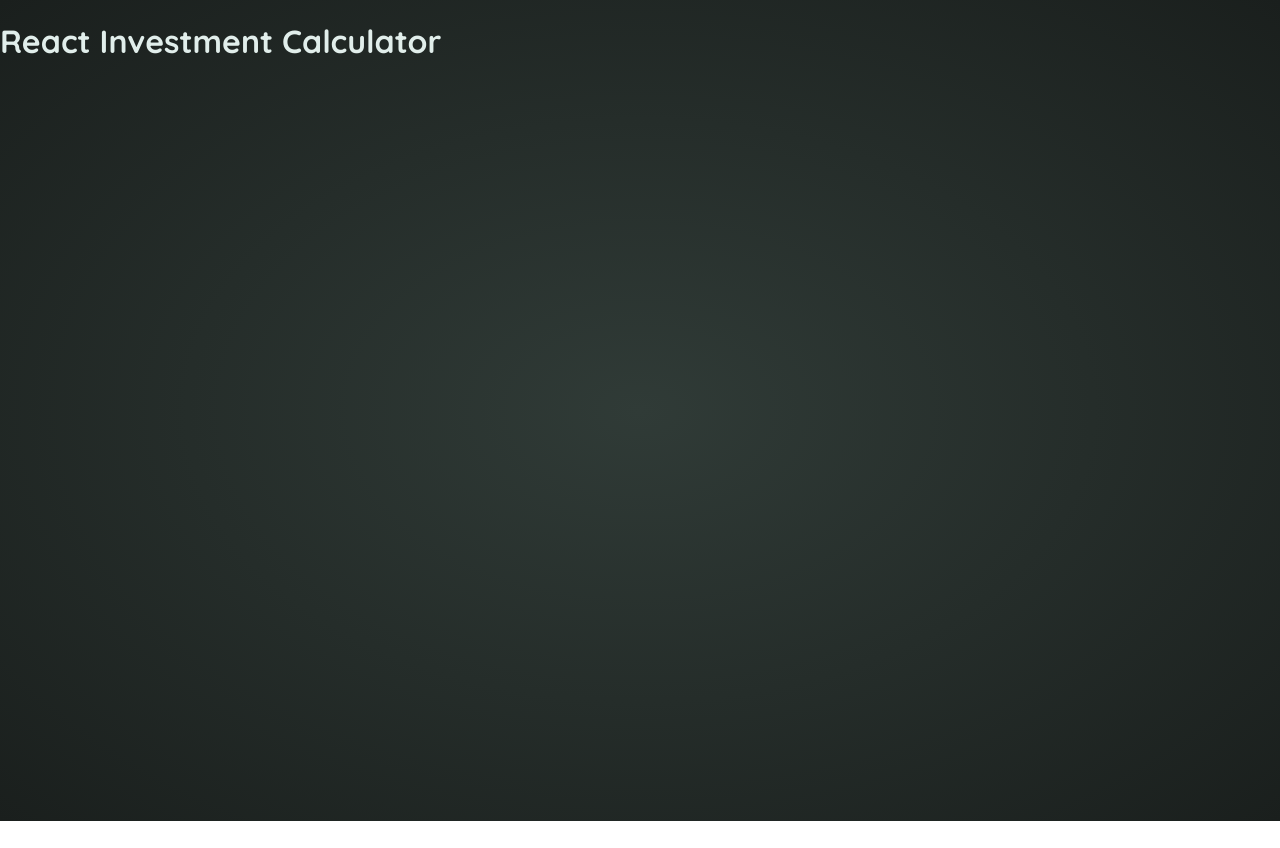
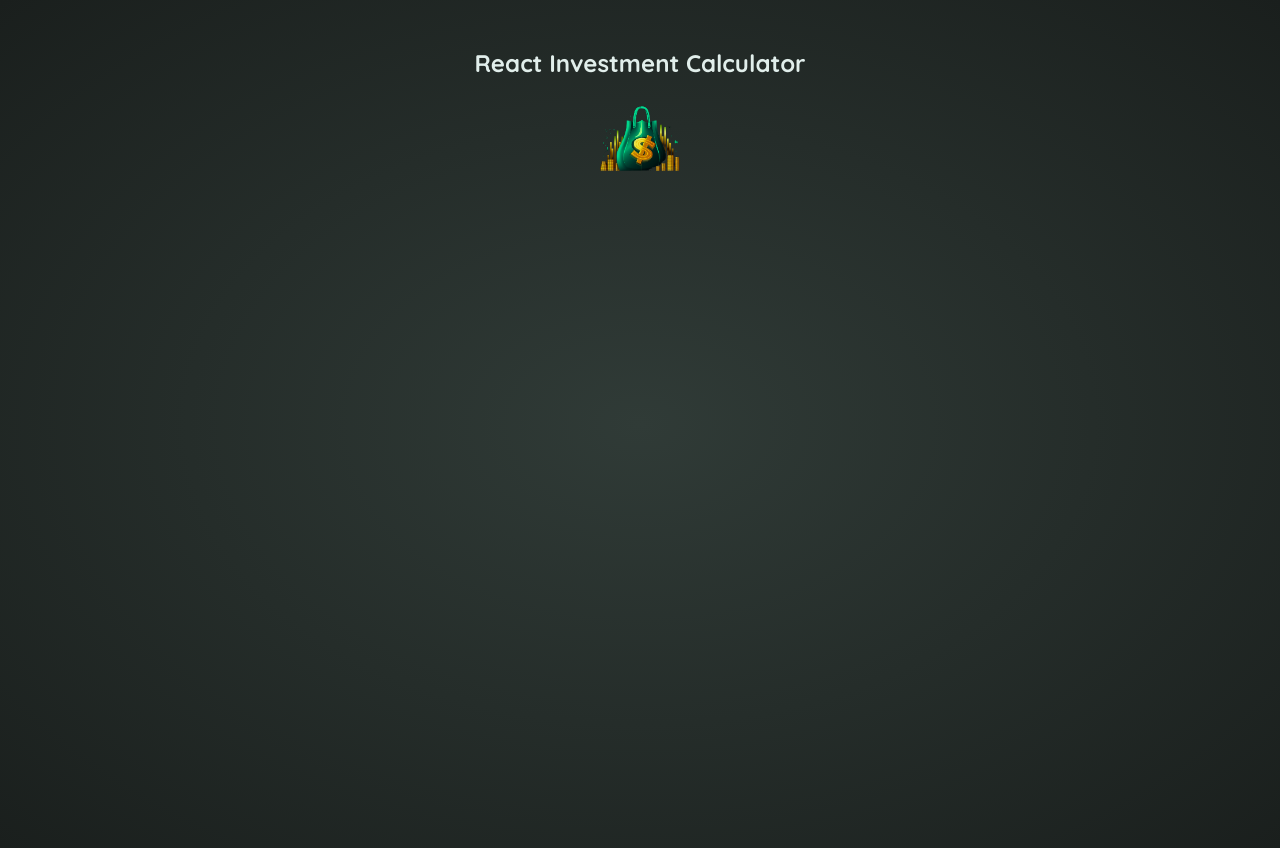
Before and after one commit to MinhNhatLuong/Investment-Calculator, a React (Vite) app: page / in a window 1280 px wide. Before the commit the page ends 821 px from the top, so only its background shows below. Built offline with nearby package versions, Linux system fonts and the light colour scheme.

Commit message:
Updated .gitignore & Created Header component

```diff
--- a/src/App.jsx
+++ b/src/App.jsx
@@ -1,6 +1,8 @@
+import Header from "./components/Header"
+
 function App() {
   return (
-    <h1>React Investment Calculator</h1>
+    <Header />
   )
 }
 
--- /dev/null
+++ b/src/components/Header.jsx
@@ -0,0 +1,10 @@
+import logo from "../assets/investment-calculator-logo.png"
+
+export default function Header() {
+    return (
+        <header id="header">
+            <h1>React Investment Calculator</h1>
+            <img src={logo} alt="Investment Calculator Logo" />
+        </header>
+    )
+}
```
Also changed, not shown: 1 other file (tests, documents, lock files or other folders).
